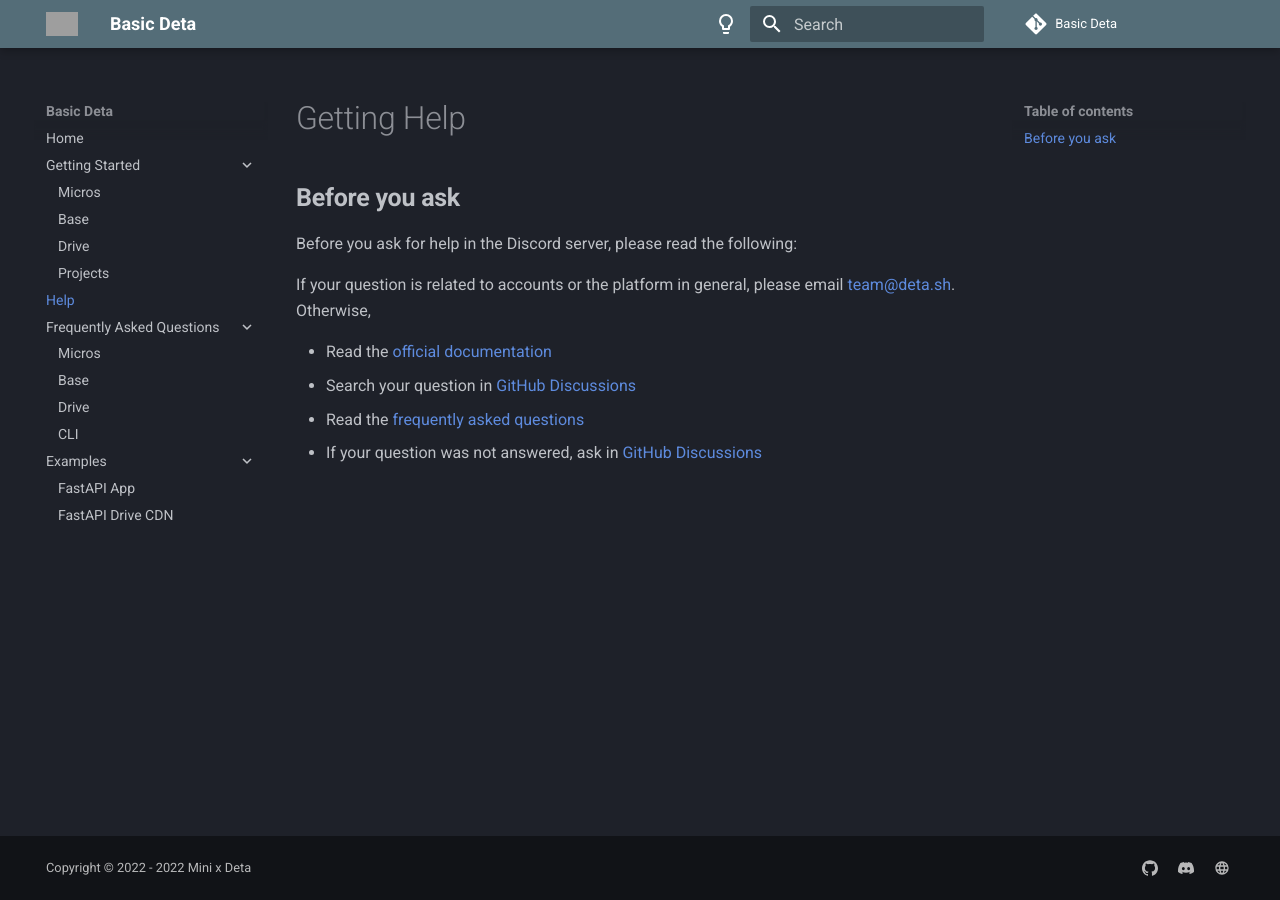
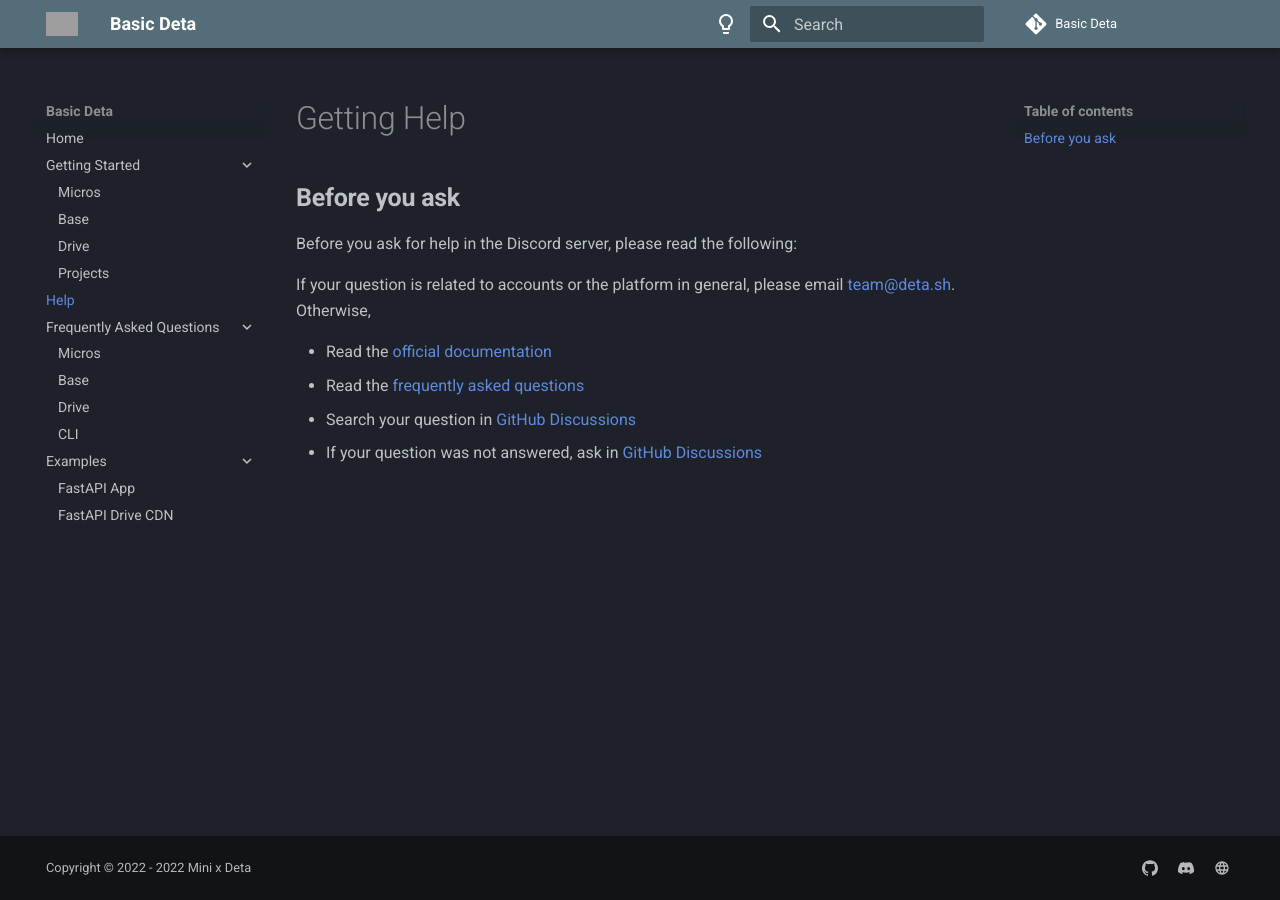
Before and after one commit to neobrains/deta-community, an MkDocs documentation site: the page built from docs/help.md, in a window 1280 px wide. Built offline with MkDocs 1.6.1 and Material for MkDocs 9.7.7, drawn with Linux system fonts in a browser that asks for light colours; comment, search, counter and statistics services are not loaded; grey boxes are pictures that could not be loaded.

Commit message:
Fix more formatting

```diff
--- a/docs/help.md
+++ b/docs/help.md
@@ -12,6 +12,6 @@
 Otherwise,
 
 - Read the [official documentation](https://docs.deta.sh/)
+- Read the [frequently asked questions](/faq)
 - Search your question in [GitHub Discussions](https://github.com/orgs/deta/discussions)
-- Read the [frequently asked questions](/faq)
 - If your question was not answered, ask in [GitHub Discussions](https://github.com/orgs/deta/discussions)
```
Also changed, not shown: docs/examples/fastapi-app.md (+1 -1 lines).
